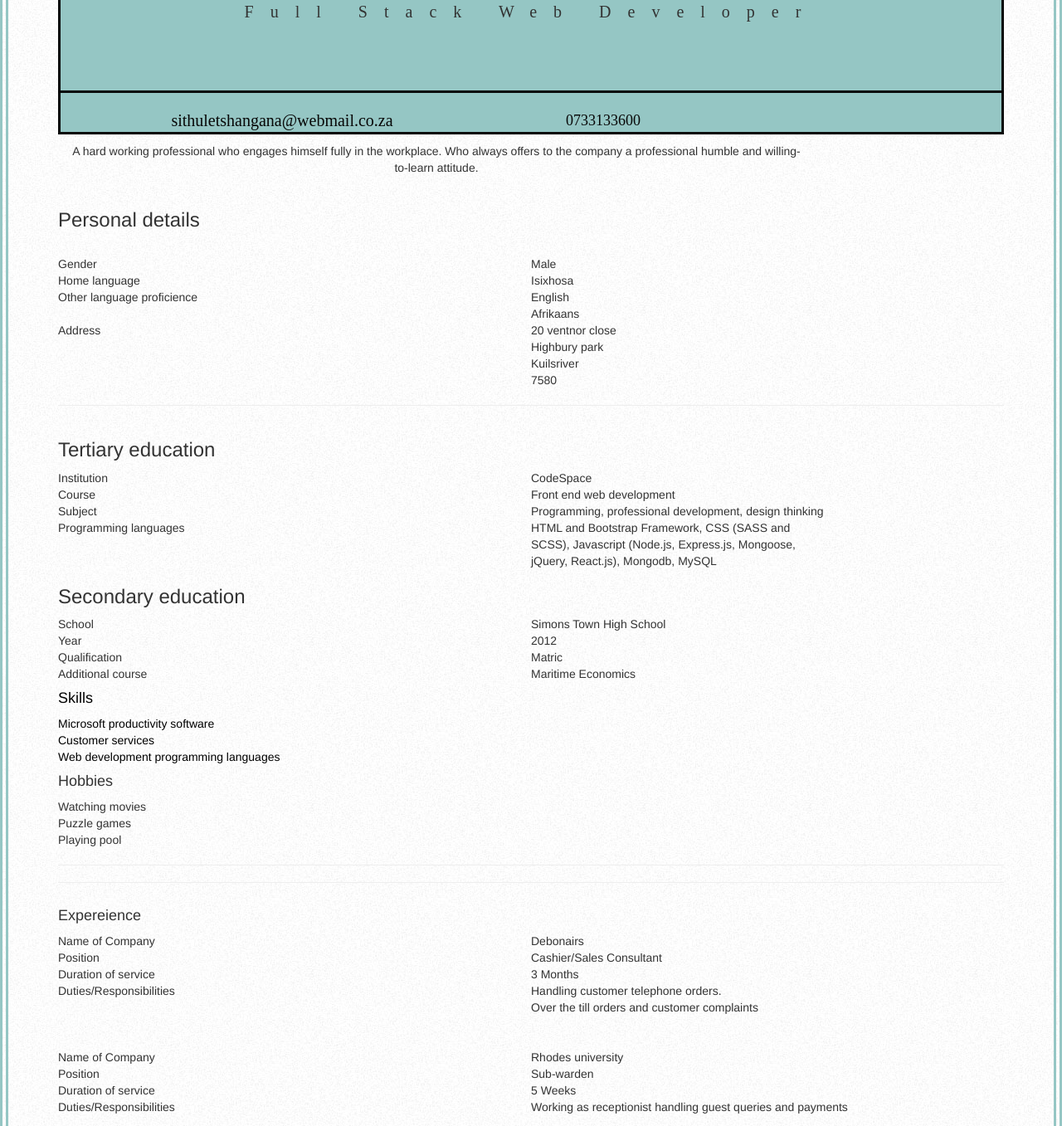
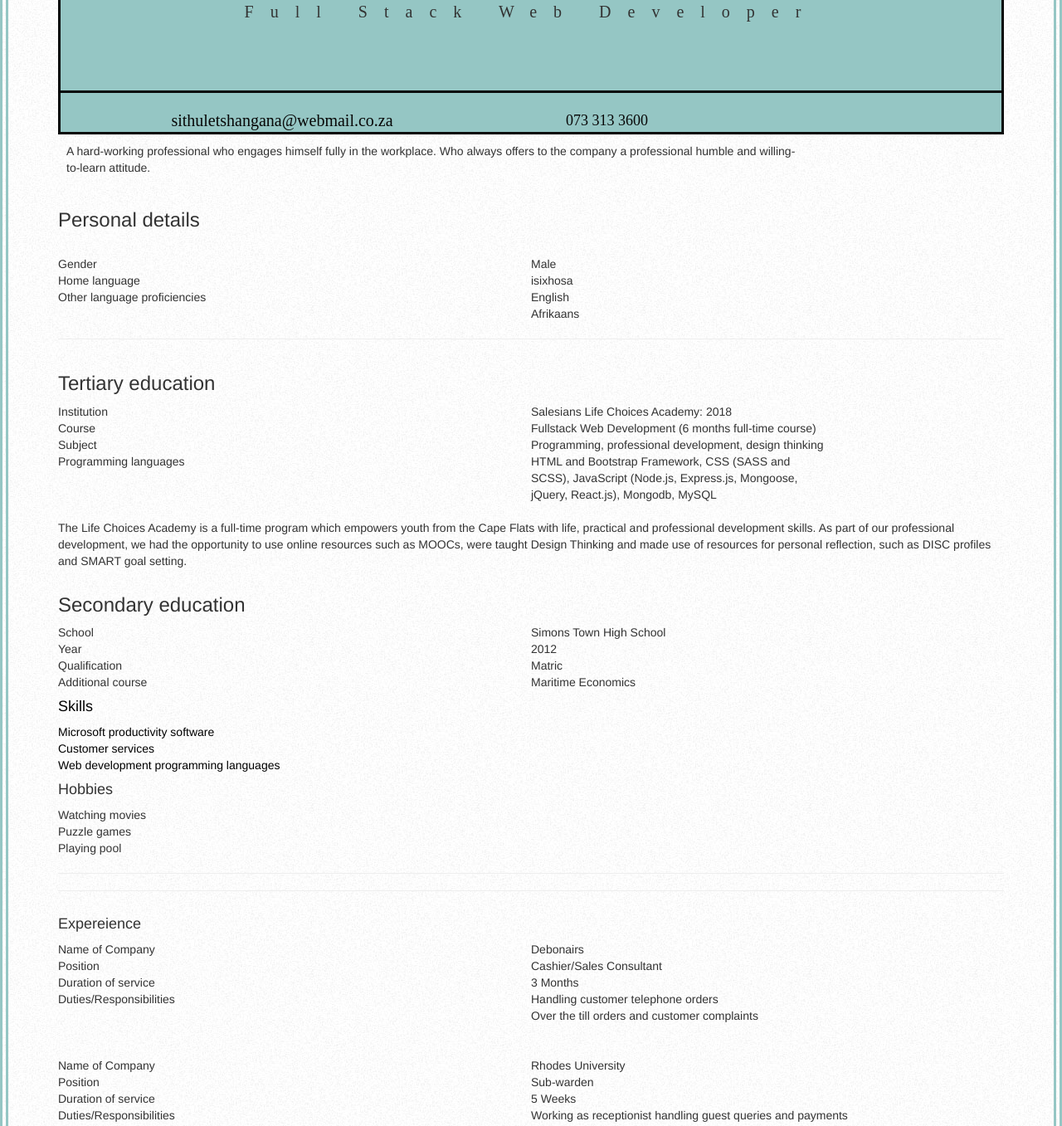
Before and after one commit to Sithule-Tshangana-zz/Sithule_Tshangana_cv, a plain HTML site: page index.html in a window 1280 px wide. Shown: the part 268-1625 px from the top of the page at 83% size. Drawn offline with nearby package versions, Linux system fonts and the light colour scheme.

Commit message:
project update

```diff
--- a/index.html
+++ b/index.html
@@ -50,7 +50,7 @@
   <div class="tel">
     <a href="tel:0733133600">
     <i class="fas fa-phone"></i>
-    0733133600
+    073 313 3600
     </a>
   </div>
 </header>
@@ -58,7 +58,7 @@
   <div class="top">
     <div class="title">
       <article class="about">
-      <center>  <div class="about_me"> <p>A hard working  professional who engages himself fully in the workplace. Who always offers to the company a professional humble and willing-to-learn attitude.</p> </div>  </center>
+    <div class="about_me"> <p>A hard-working  professional who engages himself fully in the workplace. Who always offers to the company a professional humble and willing-to-learn attitude.</p> </div>
       </article>
     </div>
     <div class="sithule">
@@ -83,10 +83,10 @@
       </tr> -->
       <tr>
         <td>Home language</td>
-        <td>Isixhosa</td>
+        <td>isixhosa</td>
       </tr>
       <tr>
-        <td>Other language proficience</td>
+        <td>Other language proficiencies</td>
         <td>English</td>
       </tr>
       <tr>
@@ -94,7 +94,7 @@
         <td>Afrikaans</td>
       </tr>
       <br>
-      <tr>
+      <!-- <tr>
         <td>Address</td>
         <td>20 ventnor close</td>
       </tr>
@@ -107,7 +107,7 @@
       </tr><tr>
         <td></td>
         <td>7580</td>
-      </tr>
+      </tr> -->
     </table>
   </section>
 
@@ -118,11 +118,11 @@
     <table>
       <tr>
         <td>Institution</td>
-        <td>CodeSpace</td>
+        <td>Salesians Life Choices Academy: 2018</td>
       </tr>
       <tr>
         <td>Course</td>
-        <td>Front end web development</td>
+        <td>Fullstack Web Development (6 months full-time course)</td>
       </tr>
       <tr>
         <td>Subject</td>
@@ -134,7 +134,7 @@
       </tr>
       <tr>
         <td></td>
-        <td>SCSS), Javascript (Node.js, Express.js, Mongoose,</td>
+        <td>SCSS), JavaScript (Node.js, Express.js, Mongoose,</td>
       </tr>
       <tr>
         <td></td>
@@ -144,6 +144,8 @@
     </table>
     <!-- <hr>
     <hr> -->
+    <br>
+    <p>The Life Choices Academy is a full-time program which empowers youth from the Cape Flats with life, practical and professional development skills. As part of our professional development, we had the opportunity to use online resources such as MOOCs, were taught Design Thinking and made use of resources for personal reflection, such as DISC profiles and SMART goal setting. </p>
     <div class="Secondary_education">
       <h3>Secondary education</h3>
       <table>
@@ -217,7 +219,7 @@
     </tr>
     <tr>
       <td>Duties/Responsibilities</td>
-      <td>Handling customer telephone  orders.</td>
+      <td>Handling customer telephone  orders</td>
     </tr>
     <tr>
       <td></td>
@@ -229,7 +231,7 @@
   <table>
     <tr>
       <td>Name of Company</td>
-      <td>Rhodes university</td>
+      <td>Rhodes University</td>
     </tr>
     <tr>
       <td>Position</td>
@@ -286,7 +288,7 @@
     </tr>
     <tr>
       <td>Contact telephone numbers</td>
-      <td>0219030900</td>
+      <td>021 903 0900</td>
     </tr>
     <tr>
       <td>Email address</td>
@@ -306,7 +308,7 @@
     </tr>
     <tr>
       <td>Company</td>
-      <td>Rhodes university</td>
+      <td>Rhodes University</td>
     </tr>
     <tr>
       <td>Contact telephone numbers</td>
```
